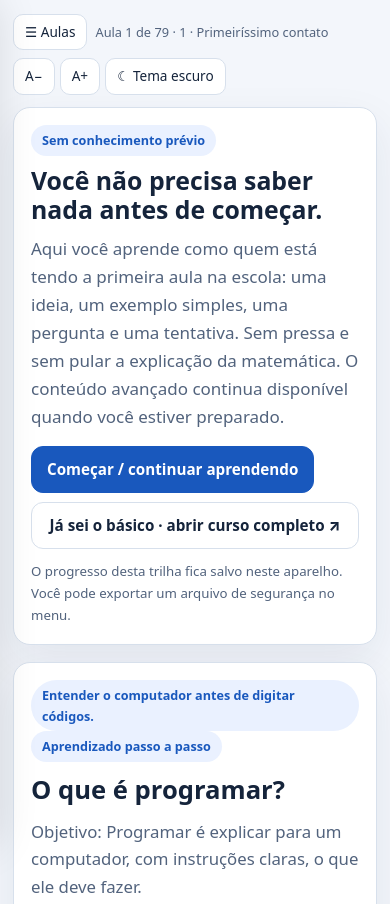
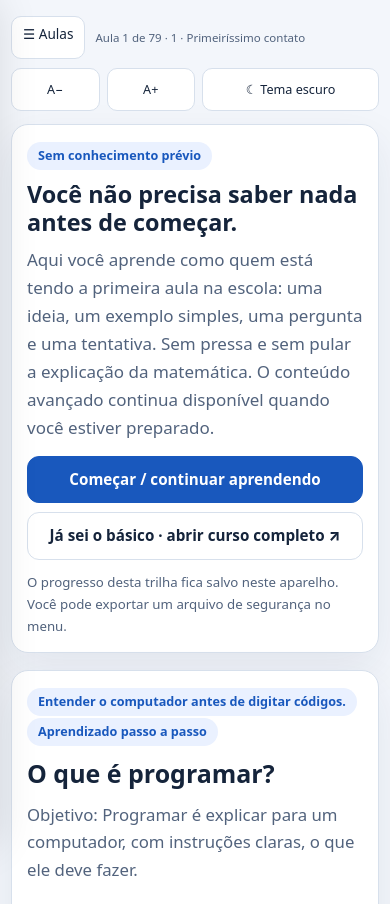
Before and after one commit to Pablomarinho199752/codigo-zero-avancado, a website: page index.html in a window 390 px wide. Shown: the top 904 px of the page. Drawn offline with Linux system fonts and the light colour scheme.

Commit message:
Corrigir enquadramento mobile, status bar Android, cabeçalho e textos

```diff
--- a/zero.css
+++ b/zero.css
@@ -32,3 +32,56 @@ mark{background:var(--soft);color:var(--ink)}.sr-only{position:absolute;width:1p
 @media(min-width:851px){.mobile-menu{display:none!important}}
 @media(max-width:440px){.action-row .primary,.action-row .secondary{width:100%}.footer-nav .primary,.footer-nav .secondary{font-size:.83rem;padding:11px 6px}.top{gap:8px}.top-right{gap:5px}.panel{padding:17px}.welcome .actions a{width:100%;text-align:center}}
 @media(prefers-reduced-motion:reduce){*,*:before,*:after{scroll-behavior:auto!important;transition:none!important}}
+
+/* Ajuste 08/10 — Android: respeitar a barra de status, nenhuma rolagem lateral.
+ * CSS separado do currículo técnico, sem alterar progresso, Tutor ou GPS.
+ */
+html,body{max-width:100%;min-width:0;overflow-x:clip}
+.layout,.main,.panel,.top,.top-left,.top-right,.welcome,.lesson-header,.action-row{min-width:0;max-width:100%}
+.panel *,.welcome *,#lessonContent *{min-width:0}
+#lessonContent p,#lessonContent h1,#lessonContent h2,.welcome h1,.welcome p,.top span,.helper,.mini-note{
+ overflow-wrap:anywhere;word-break:normal
+}
+.panel [hidden],.welcome[hidden],[hidden]{display:none!important}
+.welcome .actions{min-width:0}
+.welcome .actions > *{min-width:0;max-width:100%;white-space:normal}
+.option{min-width:0;max-width:100%}
+.option>span{flex:1;min-width:0;overflow-wrap:anywhere}
+.editor{max-width:100%;min-width:0}
+@media (max-width:850px){
+  .main{
+    /* Margem de segurança para APK/WebView e PWA Android em modo tela cheia.
+       O navegador já pode fornecer parte do inset: mantemos espaço extra deliberado. */
+    padding-top:calc(38px + env(safe-area-inset-top,0px));
+    padding-right:max(13px,env(safe-area-inset-right,0px));
+    padding-left:max(13px,env(safe-area-inset-left,0px));
+    padding-bottom:max(32px,env(safe-area-inset-bottom,0px));
+  }
+  .top{display:grid;grid-template-columns:minmax(0,1fr);gap:9px;margin-bottom:13px}
+  .top-left{width:100%;display:grid;grid-template-columns:max-content minmax(0,1fr);align-items:center;gap:10px}
+  .top-left #menuBtn{min-width:0;min-height:43px;white-space:nowrap}
+  .top-left #stepLabel{display:block;min-width:0;max-width:100%;font-size:.77rem;line-height:1.35;overflow-wrap:normal;word-break:normal}
+  .top-right{width:100%;display:grid;grid-template-columns:minmax(0,1fr) minmax(0,1fr) minmax(0,2fr);gap:7px}
+  .top-right button{width:100%;min-width:0;min-height:43px;padding:7px 5px;white-space:normal;text-align:center;line-height:1.2}
+  .lesson-header h1{font-size:clamp(1.45rem,6.4vw,2rem);line-height:1.23}
+  .welcome h1{font-size:clamp(1.35rem,6vw,1.9rem)}
+  .panel{max-width:100%}
+  .eyebrow{max-width:100%;white-space:normal;line-height:1.4}
+  .welcome .actions{display:grid;grid-template-columns:minmax(0,1fr);gap:9px}
+  .welcome .actions > *{width:100%;justify-content:center}
+  .action-row > button{max-width:100%}
+  .section-label{align-items:flex-start}
+  .section-label span{flex:none}
+  .sidebar{padding-top:calc(35px + env(safe-area-inset-top,0px))}
+}
+@media (max-width:400px){
+  .top-left #stepLabel{font-size:.72rem}
+  .top-right button{font-size:.79rem}
+  .main{padding-left:11px;padding-right:11px}
+  .panel{padding:15px}
+}
+@media (display-mode:browser) and (max-width:850px){
+  /* No navegador comum, a interface já fica abaixo da barra do sistema. */
+  .main{padding-top:16px}
+  .sidebar{padding-top:20px}
+}
```
